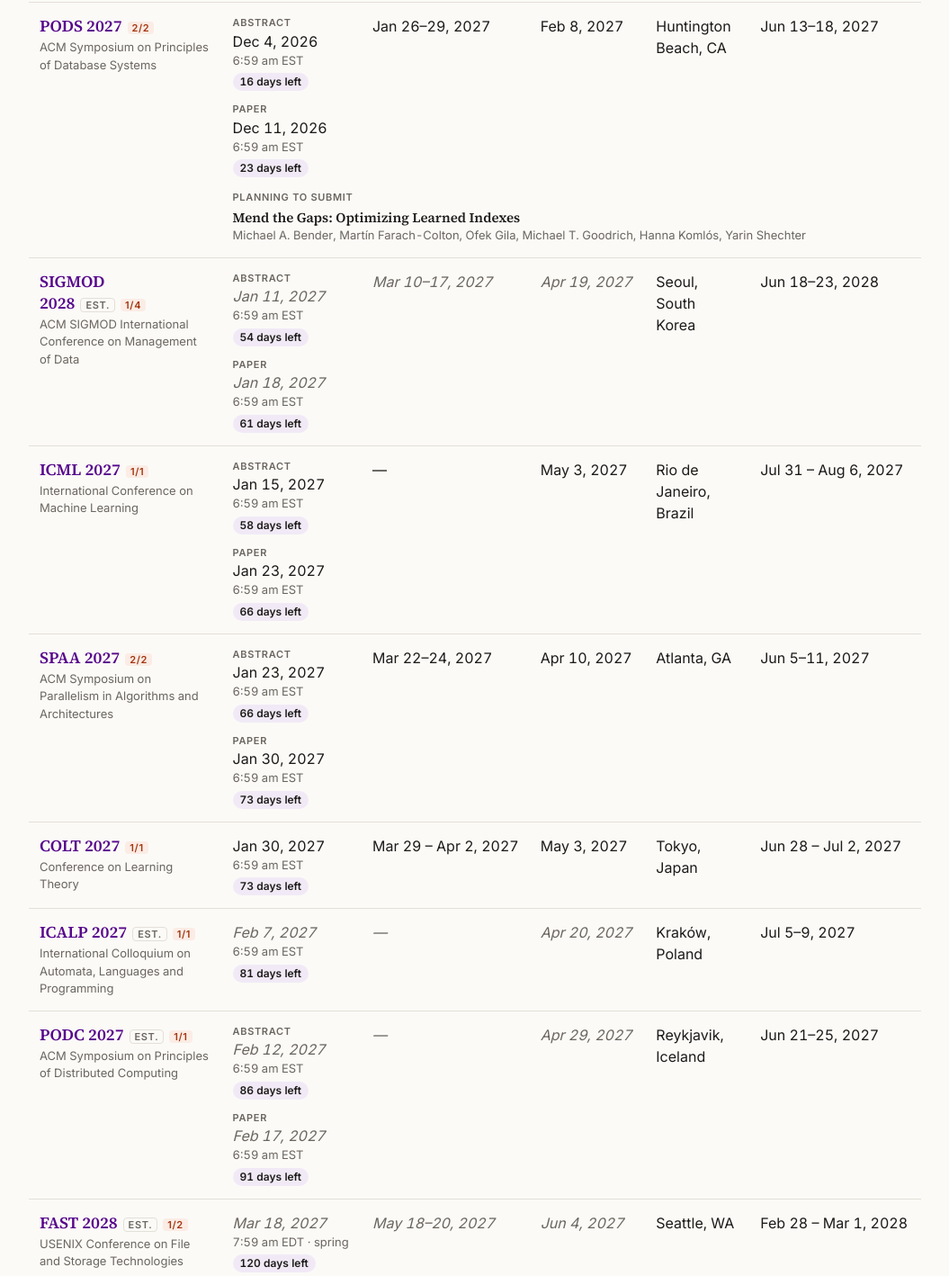
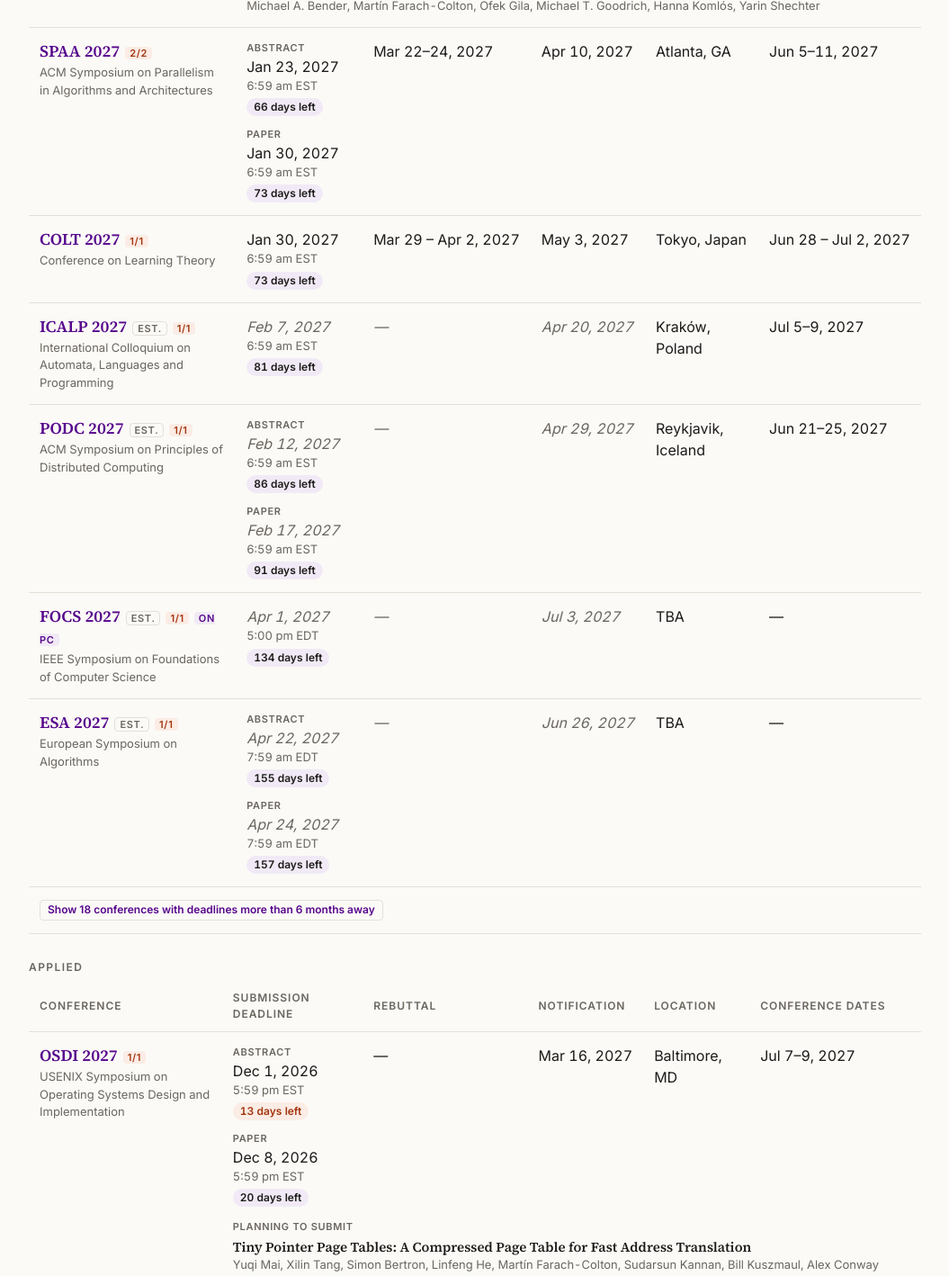
Before and after one commit to mfarachcolton/confs, a plain HTML site: page index.html in a window 1280 px wide. Shown: the part 561-1979 px from the top of the page at 90% size, without its empty margins (112-1167 px from the left). Drawn offline with Linux system fonts and the light colour scheme.

Commit message:
Split upcoming deadlines into Theory and Applied tables
Each table has its own collapsed "more than 6 months away" section; badge links
open the right one. Badge links now scroll instantly (smooth scroll could stall).

Co-Authored-By: Claude Opus 5.5 <noreply@anthropic.com>

```diff
--- a/index.html
+++ b/index.html
@@ -76,8 +76,9 @@ tr:has(+ tr.subs) td { border-bottom: 0; }
 tr.subs .kind { margin-bottom: 4px; }
 tr.subs .gap { display: block; height: 12px; }
 @media (max-width: 960px) { tr.subs td.pp > * { grid-column: 2; } }
-#later-toggle td { padding: 14px 12px; }
-#later-toggle .hide-btn { margin: 0; color: var(--accent); }
+tbody.later-toggle td { padding: 14px 12px; }
+tbody.later-toggle .hide-btn { margin: 0; color: var(--accent); }
+h2.area { margin-top: 28px; }
 td.hotel .sub { white-space: normal; }
 
 @media (max-width: 960px) {
@@ -111,11 +112,20 @@ td.hotel .sub { white-space: normal; }
   <h1>Conference Deadlines</h1>
   <p class="legend"><span class="est">est.</span> = call for papers not yet out; dates projected from the previous edition. <span class="last">2/4</span> = the second of four submission cycles for this edition (each cycle has its own row); <span class="last">1/1</span> = the only submission deadline. Rebuttal: the period when authors can respond to reviews; — = none listed.</p>
 
-  <table id="upcoming">
+  <h2 class="area" id="h-theory">Theory</h2>
+  <table id="upcoming-theory" class="upcoming">
     <thead><tr><th>Conference</th><th>Submission deadline</th><th>Rebuttal</th><th>Notification</th><th>Location</th><th>Conference dates</th></tr></thead>
     <tbody></tbody>
-    <tbody id="later-toggle"><tr><td colspan="6"><button type="button" class="hide-btn" id="toggle-later"></button></td></tr></tbody>
-    <tbody id="later" hidden></tbody>
+    <tbody class="later-toggle"><tr><td colspan="6"><button type="button" class="hide-btn toggle-later" data-area="theory"></button></td></tr></tbody>
+    <tbody class="later" hidden></tbody>
+  </table>
+
+  <h2 class="area" id="h-applied">Applied</h2>
+  <table id="upcoming-applied" class="upcoming">
+    <thead><tr><th>Conference</th><th>Submission deadline</th><th>Rebuttal</th><th>Notification</th><th>Location</th><th>Conference dates</th></tr></thead>
+    <tbody></tbody>
+    <tbody class="later-toggle"><tr><td colspan="6"><button type="button" class="hide-btn toggle-later" data-area="applied"></button></td></tr></tbody>
+    <tbody class="later" hidden></tbody>
   </table>
 
   <h2 id="closed-h">Submission deadline passed</h2>
@@ -144,6 +154,10 @@ td.hotel .sub { white-space: normal; }
     return MONTHS[a.getUTCMonth()] + " " + a.getUTCDate() + " – " + MONTHS[b.getUTCMonth()] + " " + b.getUTCDate() + ", " + b.getUTCFullYear();
   }
   function firstDeadline(c) { return c.abstract_deadline || c.deadline; }
+  // Theory vs. applied split of the upcoming-deadlines table; any series not listed here is applied.
+  var THEORY = ["STOC","FOCS","SODA","SOSA","ICALP","ESA","ITCS","LATIN","COLT","PODC","SPAA","PODS"];
+  function area(c) { return THEORY.indexOf(c.acronym) >= 0 ? "theory" : "applied"; }
+  var AREAS = ["theory", "applied"];
   function keep(c) { return !!(c.pc || (c.my_submissions && c.my_submissions.length) || (c.my_planned && c.my_planned.length)); }
   function key(c) { return c.acronym + "|" + c.year + "|" + c.deadline; }
   function hotelCell(c) {
@@ -250,8 +264,9 @@ td.hotel .sub { white-space: normal; }
       .sort(function (a, b) { return parse(a.deadline) - parse(b.deadline); });
     var shown = list.filter(function (c) { return parse(c.deadline) >= now || !c.notification || parse(c.notification) >= now; });
     var nd = new Date(now), horizon = Date.UTC(nd.getUTCFullYear(), nd.getUTCMonth() + 6, nd.getUTCDate());
-    var STORE = "hiddenConferences", showHidden = false, hiddenKeys = [], showLater = false;
-    try { showLater = localStorage.getItem("showLater") === "1"; } catch (e) {}
+    var STORE = "hiddenConferences", showHidden = false, hiddenKeys = [], showLater = {};
+    AREAS.forEach(function (a) { try { showLater[a] = localStorage.getItem("showLater-" + a) === "1"; } catch (e) {} });
+    function setLater(a, v) { showLater[a] = v; try { localStorage.setItem("showLater-" + a, v ? "1" : "0"); } catch (e) {} }
     try { hiddenKeys = JSON.parse(localStorage.getItem(STORE)) || []; } catch (e) {}
     function isHidden(c) { return !keep(c) && hiddenKeys.indexOf(key(c)) >= 0; }
     function render() {
@@ -267,15 +282,19 @@ td.hotel .sub { white-space: normal; }
       shown.filter(function (c) { return parse(c.deadline) >= now || closedOk(c); })
         .forEach(function (c) { targets[rowId(c.acronym, c.year, c.cycle)] = c; });
       function html(list) { return list.map(function (c) { return row(c, now, isHidden(c)); }).join(""); }
-      document.querySelector("#upcoming tbody").innerHTML = html(open.filter(function (c) { return parse(c.deadline) <= horizon; }));
-      var later = open.filter(function (c) { return parse(c.deadline) > horizon; });
-      var lt = document.getElementById("later");
-      lt.innerHTML = html(later);
-      lt.hidden = !showLater;
-      document.getElementById("later-toggle").hidden = !later.length;
-      document.getElementById("toggle-later").textContent = showLater ?
-        "Hide deadlines more than 6 months away" :
-        "Show " + later.length + (later.length === 1 ? " conference" : " conferences") + " with deadlines more than 6 months away";
+      AREAS.forEach(function (a) {
+        var t = document.getElementById("upcoming-" + a), inArea = open.filter(function (c) { return area(c) === a; });
+        t.tBodies[0].innerHTML = html(inArea.filter(function (c) { return parse(c.deadline) <= horizon; }));
+        var later = inArea.filter(function (c) { return parse(c.deadline) > horizon; });
+        var lt = t.querySelector("tbody.later");
+        lt.innerHTML = html(later);
+        lt.hidden = !showLater[a];
+        t.querySelector("tbody.later-toggle").hidden = !later.length;
+        t.querySelector(".toggle-later").textContent = showLater[a] ?
+          "Hide deadlines more than 6 months away" :
+          "Show " + later.length + (later.length === 1 ? " conference" : " conferences") + " with deadlines more than 6 months away";
+        t.hidden = document.getElementById("h-" + a).hidden = !inArea.length;
+      });
       fill("closed", closed);
       document.querySelector("#closed tbody").insertAdjacentHTML("afterbegin", mine.map(mineRow).join(""));
       document.getElementById("closed").hidden = document.getElementById("closed-h").hidden = !(closed.length || mine.length);
@@ -284,10 +303,8 @@ td.hotel .sub { white-space: normal; }
       bar.hidden = !n;
       bar.innerHTML = n + " hidden" + '<button type="button" class="hide-btn" id="toggle-hidden">' + (showHidden ? "Don't show" : "Show") + "</button>";
     }
-    document.getElementById("toggle-later").addEventListener("click", function () {
-      showLater = !showLater;
-      try { localStorage.setItem("showLater", showLater ? "1" : "0"); } catch (e) {}
-      render();
+    document.querySelectorAll(".toggle-later").forEach(function (b) {
+      b.addEventListener("click", function () { var a = b.getAttribute("data-area"); setLater(a, !showLater[a]); render(); });
     });
     document.querySelector("main").addEventListener("click", function (e) {
       var g = e.target.getAttribute && e.target.getAttribute("data-goto");
@@ -295,11 +312,11 @@ td.hotel .sub { white-space: normal; }
         e.preventDefault();
         var t = targets[g];
         if (t && isHidden(t)) showHidden = true;
-        if (t && parse(t.deadline) > horizon) { showLater = true; try { localStorage.setItem("showLater", "1"); } catch (e3) {} }
+        if (t && parse(t.deadline) > horizon) setLater(area(t), true);
         render();
         var el = document.getElementById(g);
         if (el) {
-          el.scrollIntoView({ behavior: "smooth", block: "center" });
+          el.scrollIntoView({ block: "center" });
           history.replaceState(null, "", "#" + g);
           el.classList.add("flash");
           setTimeout(function () { el.classList.remove("flash"); }, 1500);
```
Also changed, not shown: 1 other file.
